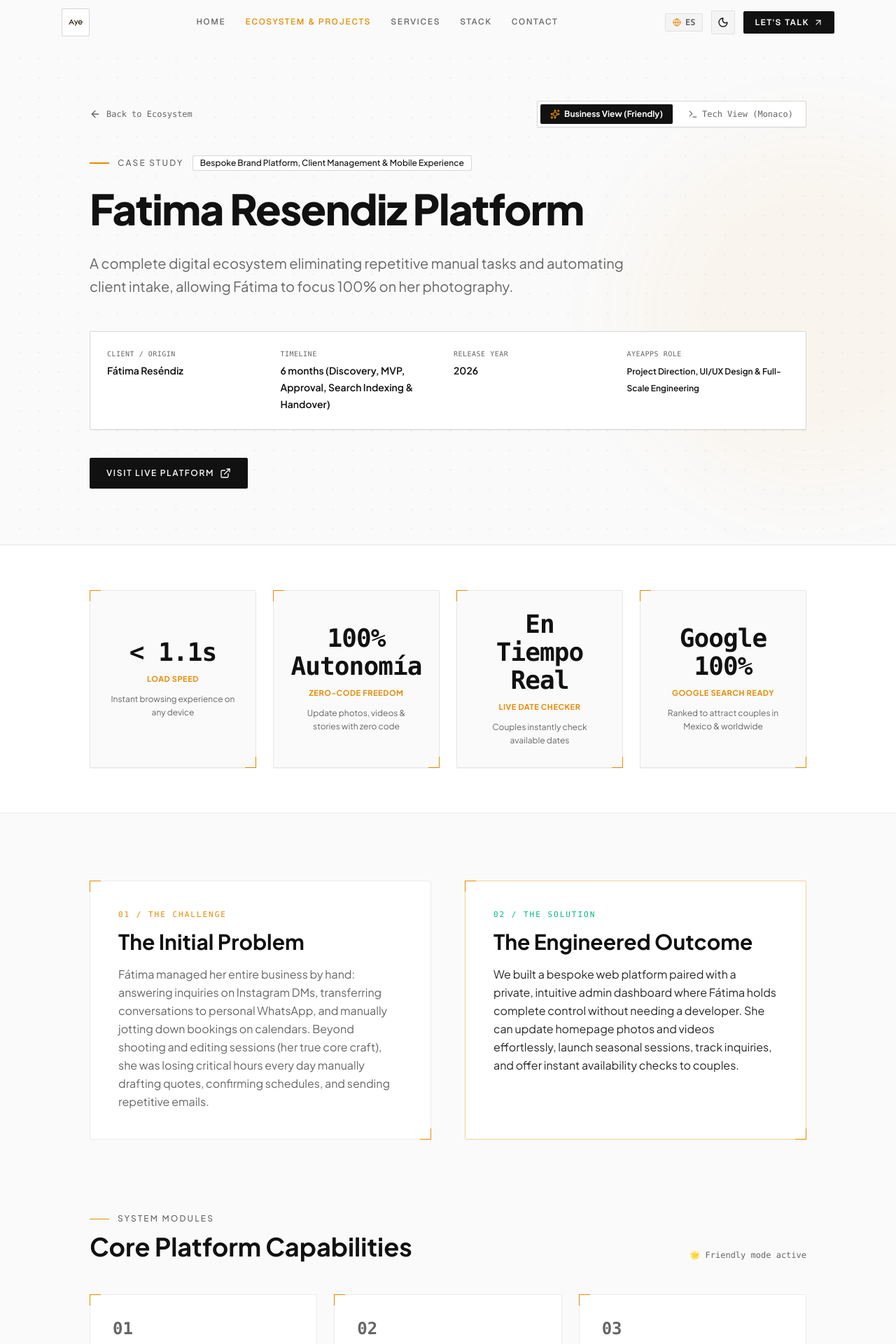
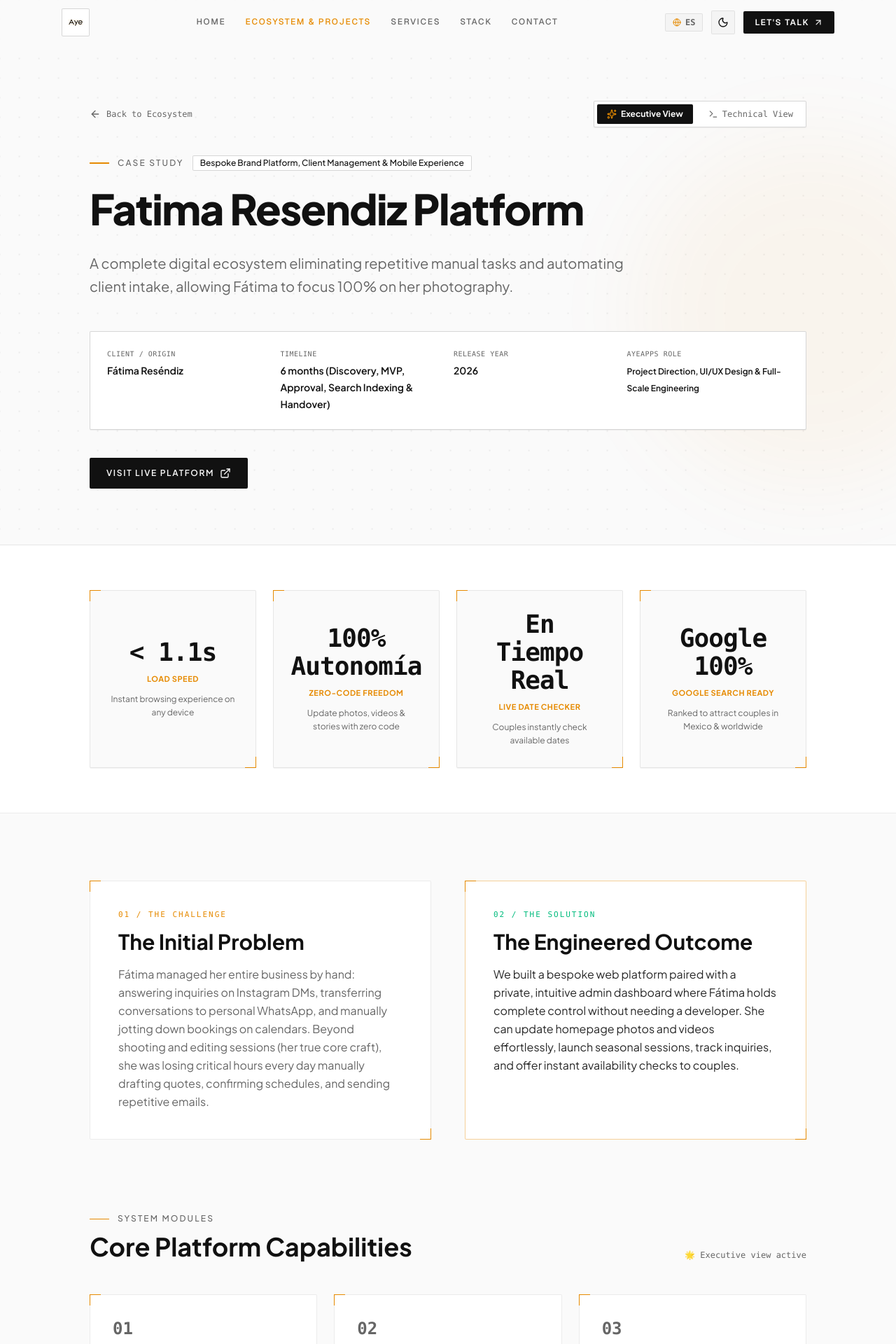
Before and after one commit to AyeApps/AyeAppsWeb, a Next.js app: page /en/portfolio/fatima-resendiz in a window 1280 px wide. Shown: the top 1920 px of the page at 70% size. Built offline with nearby package versions, Linux system fonts and the light colour scheme.

Commit message:
style(casestudy): polish switcher with clean executive and technical labels without debug notes

```diff
--- a/src/components/CaseStudyViewer.tsx
+++ b/src/components/CaseStudyViewer.tsx
@@ -62,7 +62,7 @@ export default function CaseStudyViewer({ study, lang }: CaseStudyViewerProps) {
                   }`}
                 >
                   <Sparkles className="w-3.5 h-3.5 text-[var(--accent-amber)]" />
-                  <span>{isEs ? 'Modo Negocio (Amigable)' : 'Business View (Friendly)'}</span>
+                  <span>{isEs ? 'Vista Ejecutiva' : 'Executive View'}</span>
                 </button>
 
                 <button
@@ -74,7 +74,7 @@ export default function CaseStudyViewer({ study, lang }: CaseStudyViewerProps) {
                   }`}
                 >
                   <Terminal className="w-3.5 h-3.5" />
-                  <span>{isEs ? 'Modo Tech (Monaco)' : 'Tech View (Monaco)'}</span>
+                  <span>{isEs ? 'Vista Técnica' : 'Technical View'}</span>
                 </button>
               </div>
             </div>
@@ -260,7 +260,7 @@ export default function CaseStudyViewer({ study, lang }: CaseStudyViewerProps) {
                 </div>
 
                 <span className="text-xs font-mono text-[var(--muted)]">
-                  {techMode ? (isEs ? '⚡️ Modo Monaco activo' : '⚡️ Monaco mode active') : (isEs ? '🌟 Modo Amigable activo' : '🌟 Friendly mode active')}
+                  {techMode ? (isEs ? '⚡️ Vista técnica activa' : '⚡️ Technical view active') : (isEs ? '🌟 Vista ejecutiva activa' : '🌟 Executive view active')}
                 </span>
               </div>
             </ScrollReveal>
```
